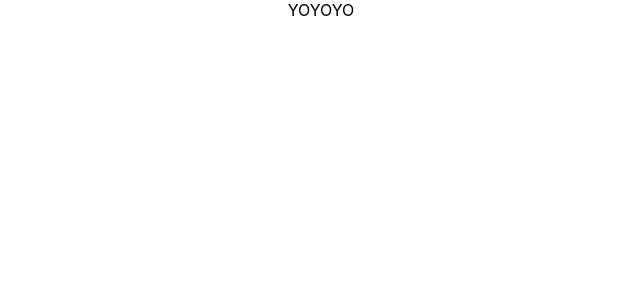
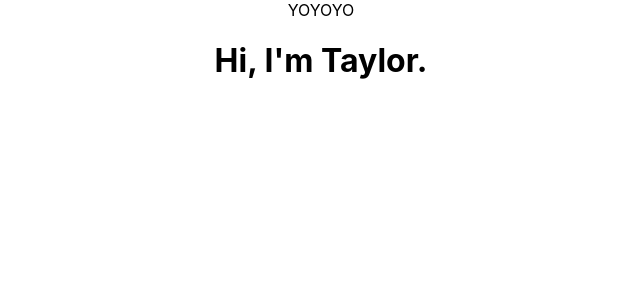
Before and after one commit to jimibue/W_2020_Demo, a React (Create React App) app: page / in a window 1280 px wide. Shown: the top 300 px of the page, without its empty margins (319-959 px from the left). Built offline with nearby package versions, Linux system fonts and the light colour scheme.

Commit message:
added taylor component

```diff
--- a/src/App.js
+++ b/src/App.js
@@ -1,10 +1,12 @@
 import logo from "./logo.svg";
 import "./App.css";
+import Taylor from "./Taylor";
 
 function App() {
   return (
     <div className="App">
       <div>YOYOYO</div>
+      <Taylor />
     </div>
   );
 }
--- /dev/null
+++ b/src/Taylor.js
@@ -0,0 +1,9 @@
+const Taylor = () => {
+  return (
+    <div>
+      <h1>Hi, I'm Taylor.</h1>
+    </div>
+  );
+};
+
+export default Taylor;
```
Also changed, not shown: 1 other file (tests, documents, lock files or other folders).
